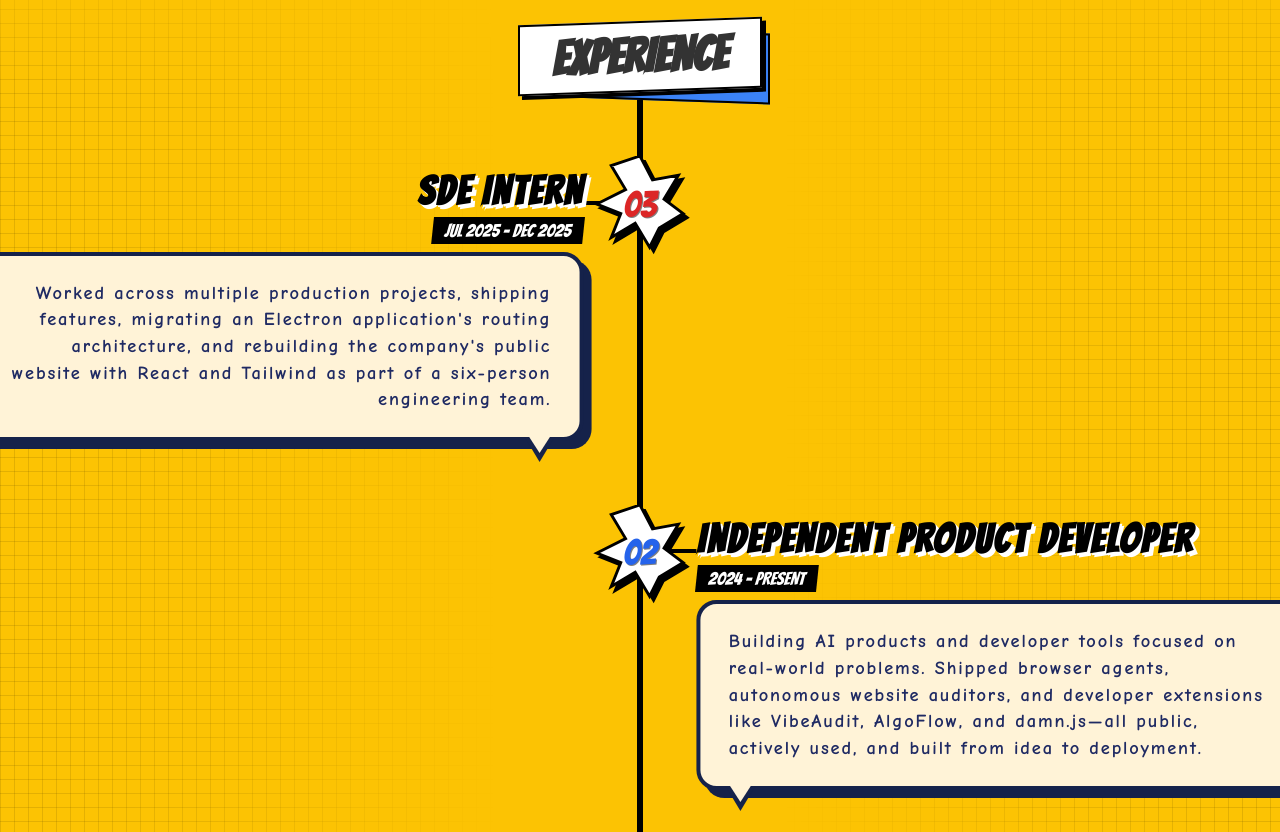
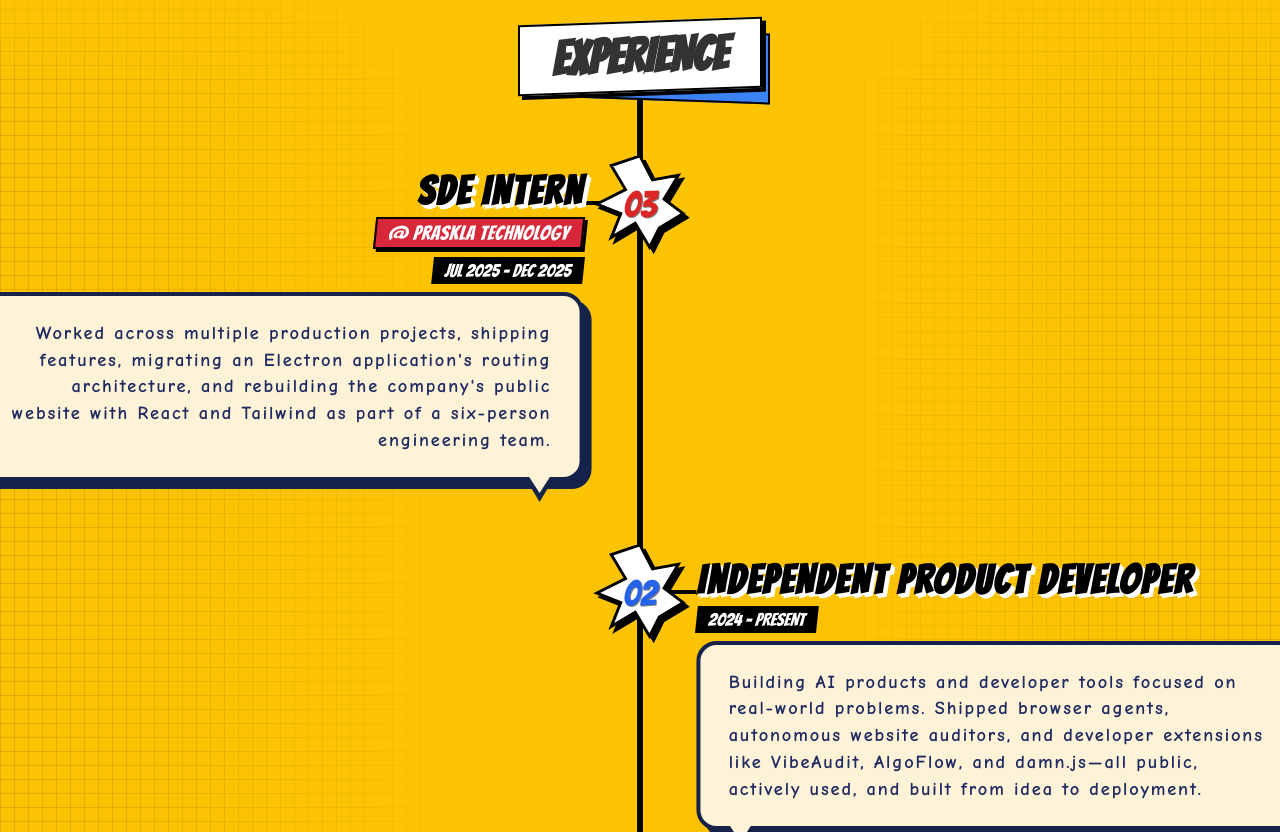
Before and after one commit to AnanthuNarashimman/Web-Slinger, a React (Vite) app: page / in a window 1280 px wide. Shown: the part 3108-3940 px from the top of the page. Built offline with nearby package versions, Linux system fonts and the light colour scheme; a web font is replaced by a local one.

Commit message:
Added company info in experience section

```diff
--- a/src/ComponentStyles/ComicTimeline.css
+++ b/src/ComponentStyles/ComicTimeline.css
@@ -197,6 +197,28 @@
     text-shadow: 2px 2px 0px #fff;
     filter: drop-shadow(2px 2px 0px rgba(255, 255, 255, 1));
     line-height: 1.1;
+}
+
+.item-company {
+    display: inline-block;
+    background-color: #d62839;
+    color: white;
+    font-family: 'Bangers', cursive;
+    letter-spacing: 0.03em;
+    padding: 0.2rem 0.75rem;
+    font-size: 1.25rem;
+    transform: skewX(-6deg);
+    margin-bottom: 0.5rem;
+    text-decoration: none;
+    border: 2px solid black;
+    box-shadow: 3px 3px 0px black;
+    transition: color 0.2s ease, transform 0.2s ease, box-shadow 0.2s ease;
+}
+
+.item-company:hover {
+    color: #ffe27a;
+    transform: skewX(-6deg) translate(-2px, -2px);
+    box-shadow: 5px 5px 0px black;
 }
 
 .item-date {
--- a/src/Components/ComicTimeline.jsx
+++ b/src/Components/ComicTimeline.jsx
@@ -6,6 +6,8 @@ const ComicTimeline = () => {
       number: '03',
       date: 'JUL 2025 – DEC 2025',
       title: 'SDE INTERN',
+      company: 'Praskla Technology',
+      companyLink: 'https://www.prasklatechnology.com/',
       description: "Worked across multiple production projects, shipping features, migrating an Electron application's routing architecture, and rebuilding the company's public website with React and Tailwind as part of a six-person engineering team.",
       align: 'left'
     },
@@ -54,6 +56,16 @@ const ComicTimeline = () => {
               <div className="content-side">
                 <div className="connector"></div>
                 <h3 className="item-title">{exp.title}</h3>
+                {exp.company && (
+                  <a
+                    href={exp.companyLink}
+                    target="_blank"
+                    rel="noopener noreferrer"
+                    className="item-company"
+                  >
+                    @ {exp.company}
+                  </a>
+                )}
                 <div className="item-date">{exp.date}</div>
                 <p className="item-desc">{exp.description}</p>
               </div>
```
